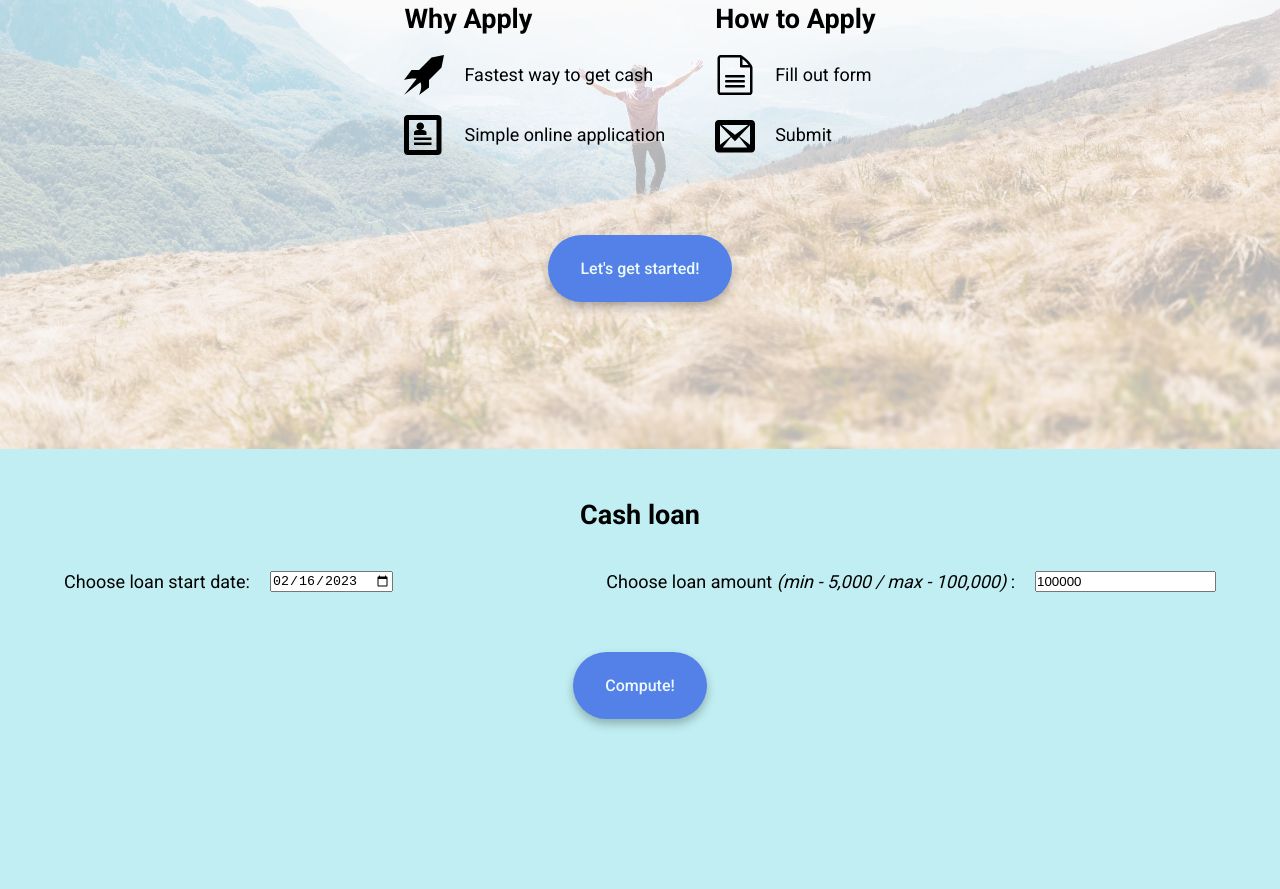
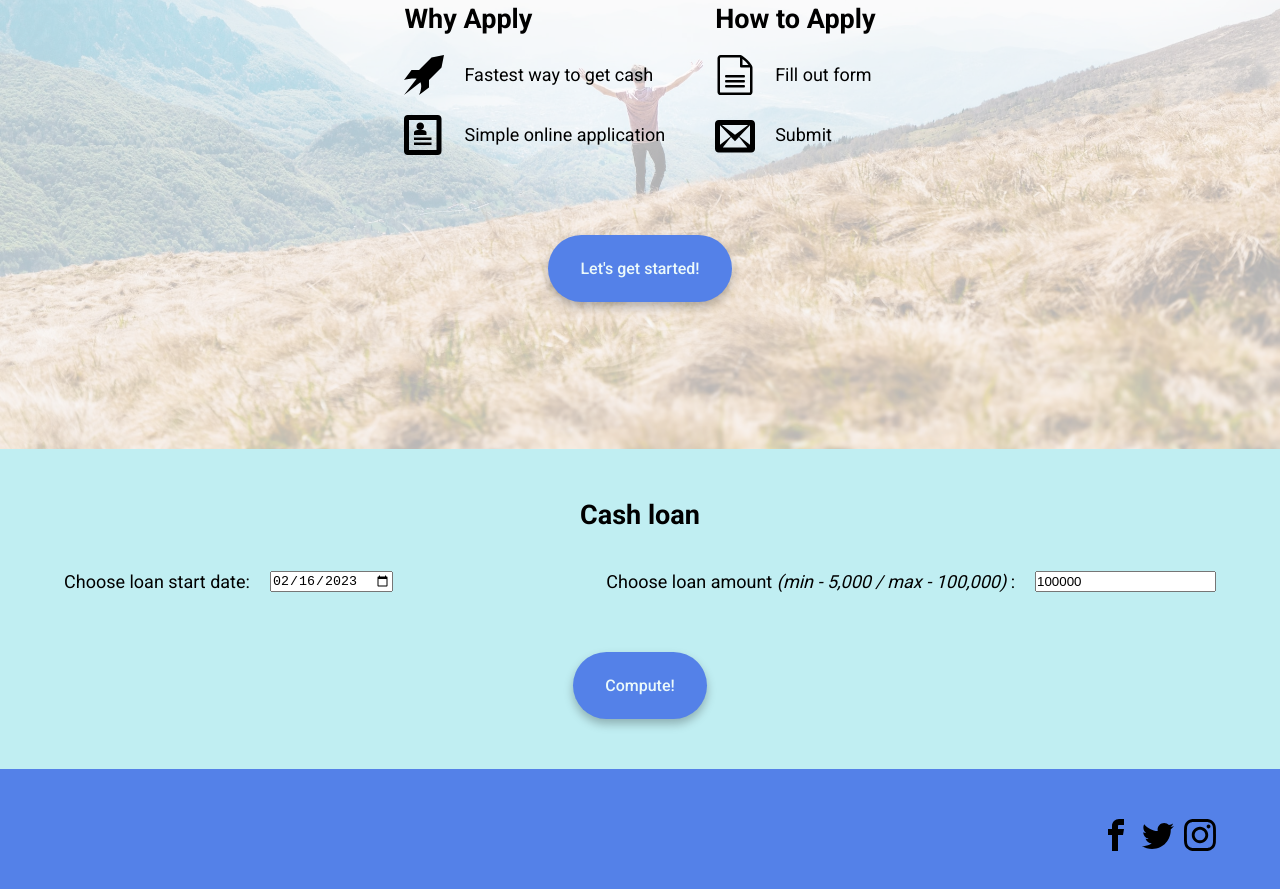
Before and after one commit to anonggentlegentle/Loan-site, a website: page index.html in a window 1280 px wide. Shown: the part 351-1240 px from the top of the page. Before the commit the page ends 1120 px from the top, so only its background shows below. Drawn offline with Linux system fonts and the light colour scheme.

Commit message:
Add footer

```diff
--- a/css/style.scss
+++ b/css/style.scss
@@ -198,6 +198,18 @@ video {
   &__amount {
     font-size: 2rem;
   }
+
+  &__footer {
+    padding: 5rem 0;
+    background-color: var(--color-blue-dark);
+  }
+
+  &__footer-socials-box {
+    display: flex;
+    align-items: flex-end;
+    justify-content: flex-end;
+    column-gap: 1rem;
+  }
 }
 
 .heading {
--- a/index.html
+++ b/index.html
@@ -141,7 +141,30 @@
         <button type="submit" class="btn btn--compute">Compute!</button>
       </section>
 
-      <footer class="main__footer"></footer>
+      <footer class="main__footer">
+        <section class="main__footer-socials-box container">
+          <a href="#" class="main__footer-socials-link"
+            ><img
+              src="images/facebook.svg"
+              alt="Socials Icon"
+              class="main__footer-socials-img"
+          /></a>
+
+          <a href="#" class="main__footer-socials-link"
+            ><img
+              src="images/twitter.svg"
+              alt="Socials Icon"
+              class="main__footer-socials-img"
+          /></a>
+
+          <a href="#" class="main__footer-socials-link"
+            ><img
+              src="images/instagram.svg"
+              alt="Socials Icon"
+              class="main__footer-socials-img"
+          /></a>
+        </section>
+      </footer>
     </main>
   </body>
 </html>
```
Also changed, not shown: css/style.css, 1 other file.
